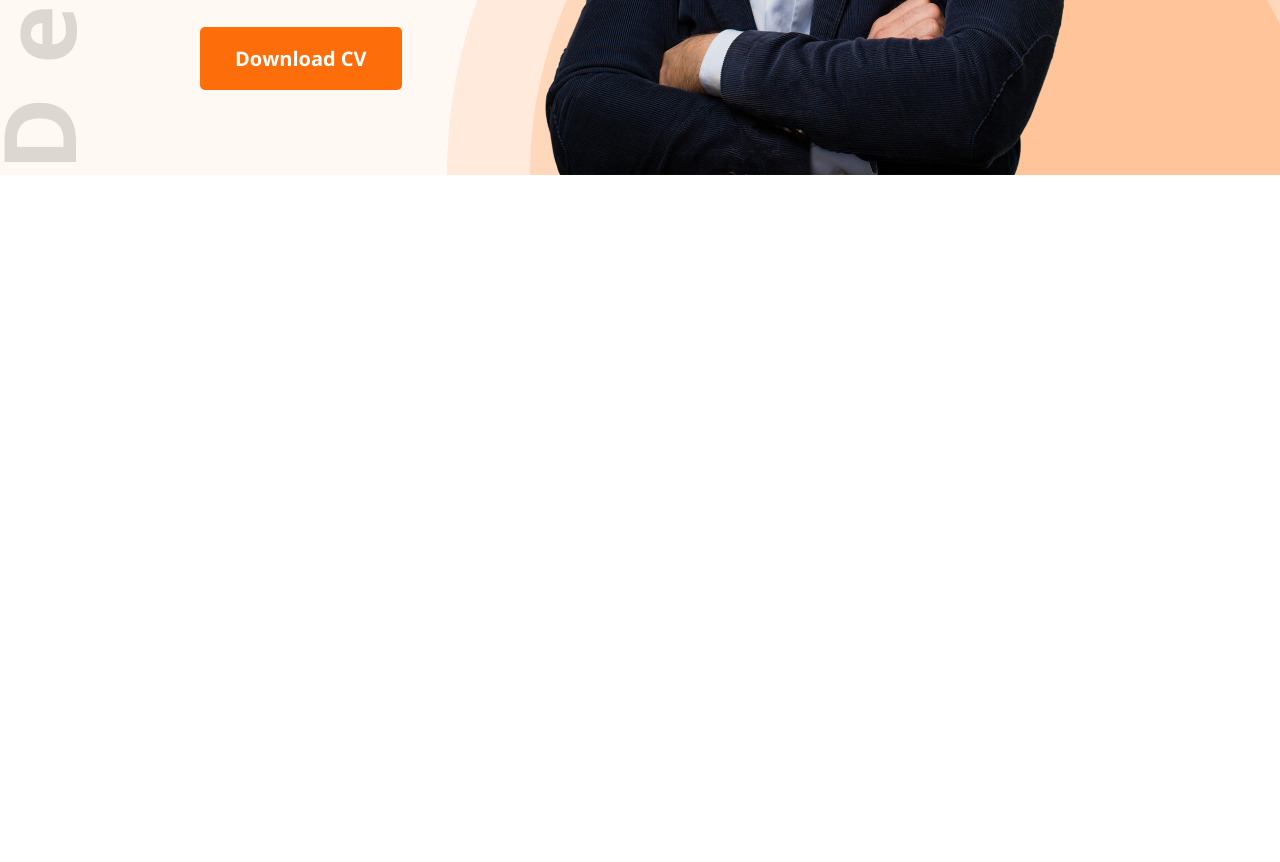
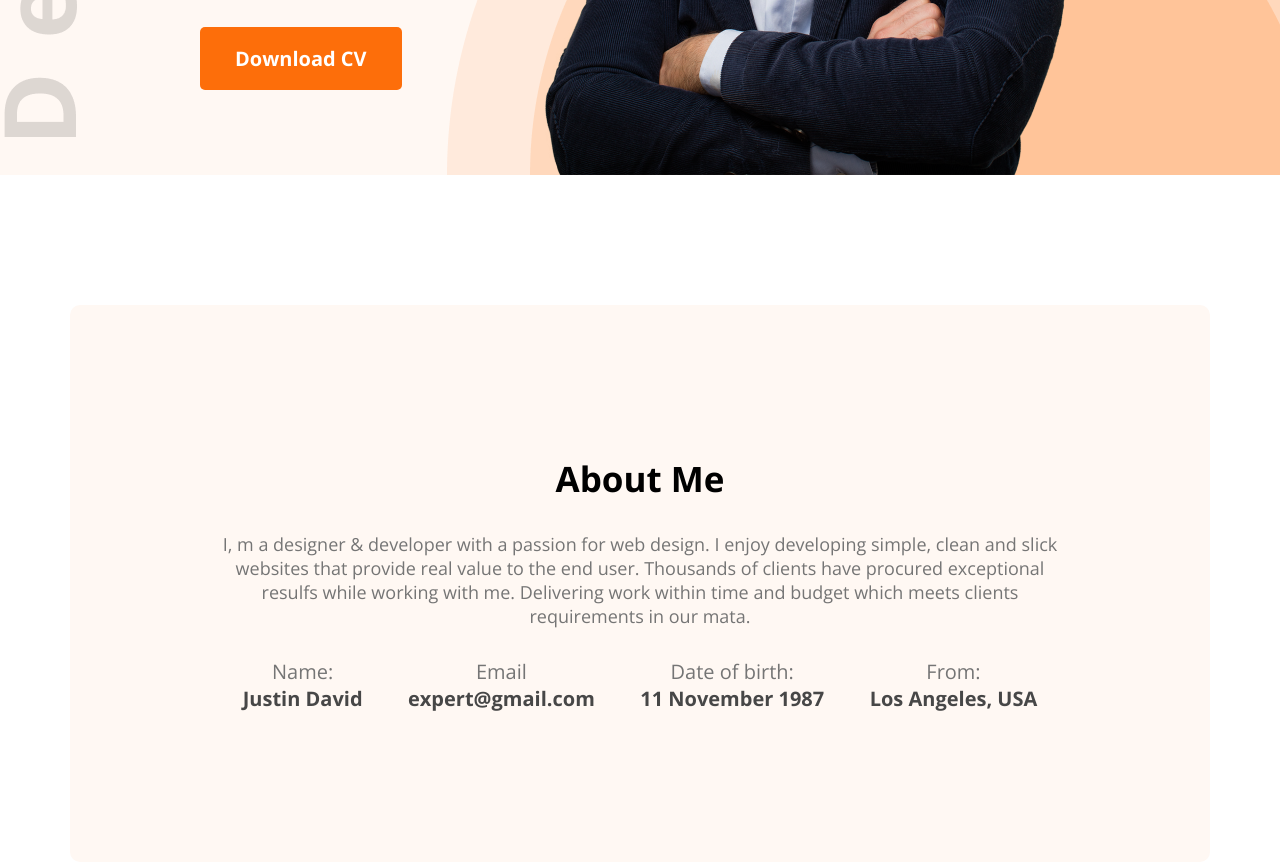
Before and after one commit to pwRamim/developer-portfolio, a plain HTML site: page index.html in a window 1280 px wide. Shown: the part 664-1526 px from the top of the page. Before the commit the page ends 889 px from the top, so only its background shows below. Drawn offline with nearby package versions, Linux system fonts and the light colour scheme.

Commit message:
about section

```diff
--- a/index.html
+++ b/index.html
@@ -29,5 +29,29 @@
             <img src="images/hardy.png" alt="">
         </div>
     </header>
+    <main>
+        <section class="about">
+            <h3 class="section-title">About Me</h3>
+            <p class="section-description">I, m a designer & developer with a passion for web design. I enjoy developing simple, clean and slick websites that provide real value to the end user. Thousands of clients have procured exceptional resulfs while working with me. Delivering work within time and budget which meets clients requirements in our mata.</p>
+            <div class="about-info-container">
+                <div class="about-info">
+                    <p class="info-title">Name:</p>
+                    <p class="info-description">Justin David</p>
+                </div>
+                <div class="about-info">
+                    <p class="info-title">Email</p>
+                    <p class="info-description">expert@gmail.com</p>
+                </div>
+                <div class="about-info">
+                    <p class="info-title">Date of birth:</p>
+                    <p class="info-description">11 November 1987</p>
+                </div>
+                <div class="about-info">
+                    <p class="info-title">From:</p>
+                    <p class="info-description">Los Angeles, USA</p>
+                </div>
+            </div>
+        </section>
+    </main>
 </body>
 </html>
--- a/style/styles.css
+++ b/style/styles.css
@@ -9,7 +9,8 @@
     background: #fff8f3;
     background-image: url(../images/header_bg.png), url(../images/developer.png);
     background-repeat: no-repeat;
-    background-position: bottom right, left;
+    background-position: bottom right, left
+    /* background-position: left 30px; */
 }
 
 .nav-title{
@@ -35,11 +36,15 @@
 nav{
     display: flex;
     justify-content: space-between;
-    margin: 50px 200px;
+    margin: 0 200px;
 }
 nav ul{
     display: flex;
     align-items: center;
+    margin-top: 50px;
+}
+nav h2{
+    margin-top: 50px;
 }
 
 ul li{
@@ -73,3 +78,50 @@ font-size: 18px;
 color: #757575;
 margin-bottom: 30px;
 }
+
+/* main section */
+main{
+    max-width: 1140px;
+    margin: 0 auto;
+}
+
+/* about section style */
+.about{
+    margin-top: 130px;
+    background: #FFF8F3;
+    border-radius: 10px;
+    padding: 150px 150px;
+    text-align: center;
+}
+.section-title{
+    margin-bottom: 30px;
+    font-style: normal;
+    font-weight: 700;
+    font-size: 35px;
+}
+.section-description{
+    color: #757575;
+    font-style: normal;
+    font-weight: 400;
+    font-size: 18px;
+    margin-bottom: 30px;
+}
+
+.about-info-container{
+    display: flex;
+    justify-content: space-around;
+}
+
+.about .info-title{
+    color: #757575;
+    font-style: normal;
+    font-weight: 400;
+    font-size: 20px;
+    text-align: center;
+}
+
+.info-description{
+    color: #474747;
+    font-weight: 700;
+    font-size: 20px;
+}
```
